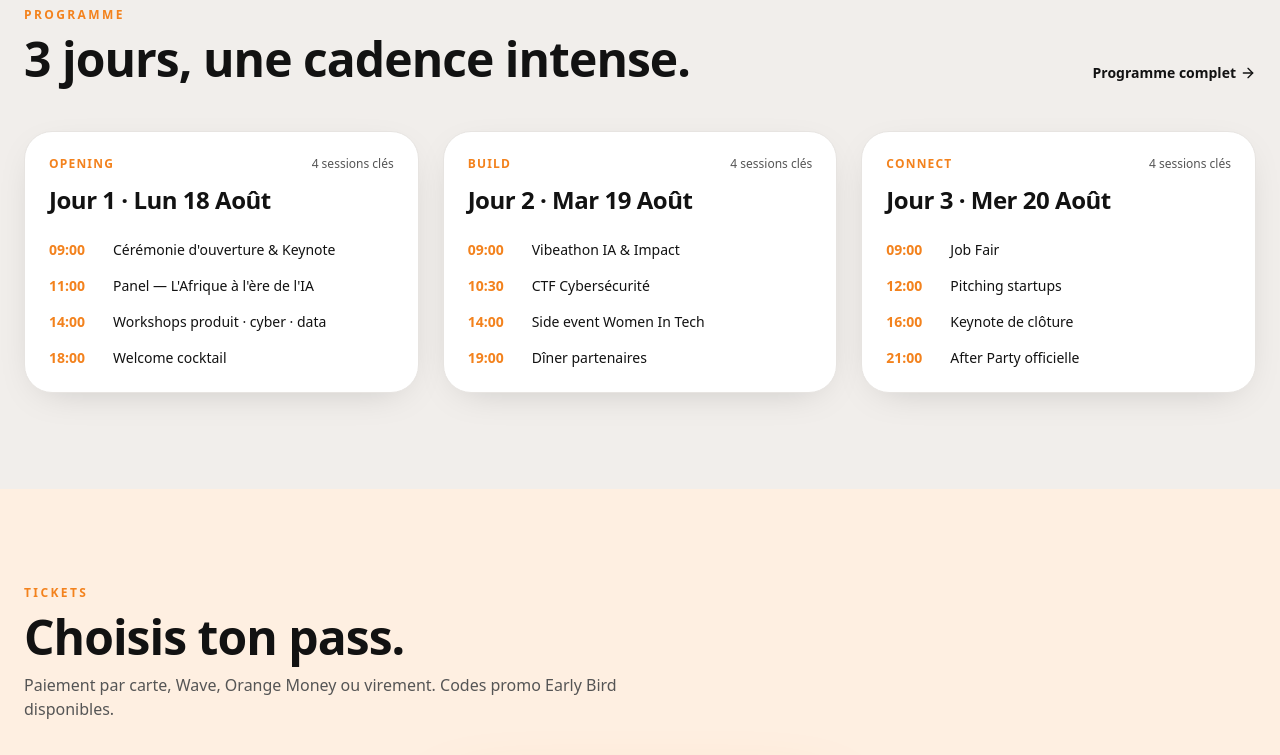
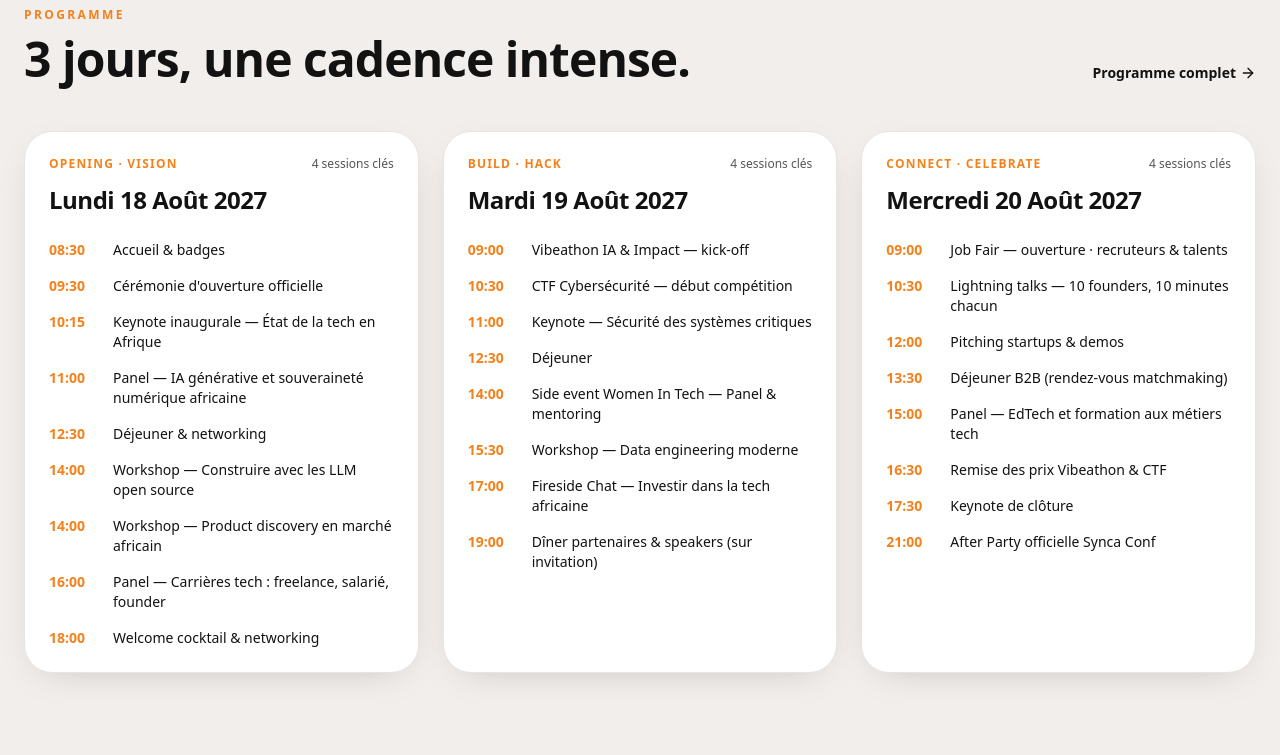
Before and after one commit to adjanayo/synca_conf_front, a React (Vite) app in the folder brief-and-style-guide-main/: page / in a window 1280 px wide. Shown: the part 1660-2415 px from the top of the page. Built offline with nearby package versions, Linux system fonts and the light colour scheme.

Commit message:
injection du programme

```diff
--- a/brief-and-style-guide-main/src/data/parameter.ts
+++ b/brief-and-style-guide-main/src/data/parameter.ts
@@ -56,7 +56,6 @@ const FEATURES = [
   { i: Code2, t: "Networking général" },
   { i: Code2, t: "Programme digital" },
   { i: Code2, t: "Job & Internship Board" },
-
   { i: Shield, t: "Hackathon interuniversitaire" },
   { i: Briefcase, t: "Expositions Tech" },
   { i: Users, t: "Job Fair & B2B" },
--- a/brief-and-style-guide-main/src/pages/index/ProgrammePreview.tsx
+++ b/brief-and-style-guide-main/src/pages/index/ProgrammePreview.tsx
@@ -1,3 +1,4 @@
+import { DAYS } from "@/data/programme";
 import { ArrowRight } from "lucide-react";
 import { Link } from "react-router-dom";
 
@@ -35,15 +36,15 @@ function ProgrammePreview() {
           </Link>
         </div>
         <div className="mt-12 grid md:grid-cols-3 gap-6">
-          {days.map((day) => (
-            <article key={day.d} className="group rounded-3xl bg-white border border-border p-6 hover:-translate-y-1 transition-transform shadow-card">
+          {DAYS.map((day) => (
+            <article key={day.id} className="group rounded-3xl bg-white border border-border p-6 hover:-translate-y-1 transition-transform shadow-card">
               <div className="flex items-center justify-between">
-                <div className="text-xs font-semibold uppercase tracking-widest text-primary">{day.tag}</div>
+                <div className="text-xs font-semibold uppercase tracking-widest text-primary">{day.theme}</div>
                 <span className="text-xs text-muted-foreground">4 sessions clés</span>
               </div>
-              <h3 className="mt-3 font-display font-bold text-2xl">{day.d}</h3>
+              <h3 className="mt-3 font-display font-bold text-2xl">{day.date}</h3>
               <ul className="mt-6 space-y-4">
-                {day.items.map((it) => (
+                {day.slots.map((it) => (
                   <li key={it.h} className="flex gap-4">
                     <span className="text-sm font-semibold text-primary tabular-nums w-12 shrink-0">{it.h}</span>
                     <span className="text-sm text-foreground">{it.t}</span>
```
